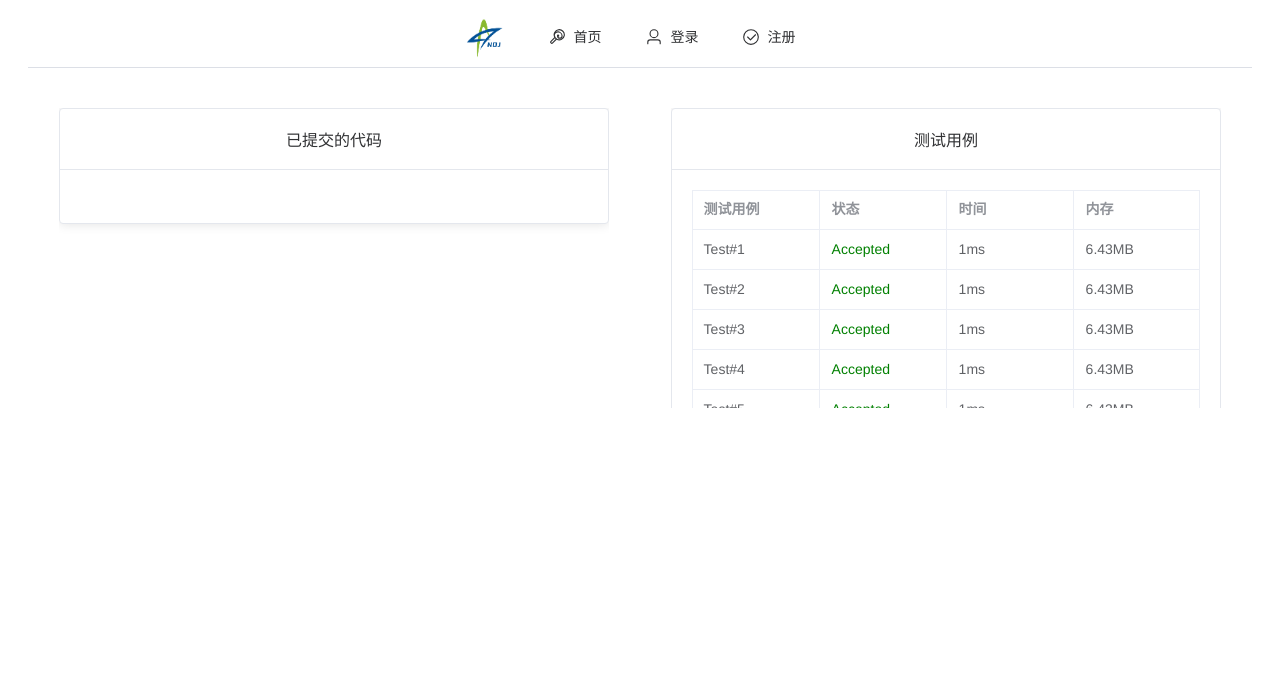
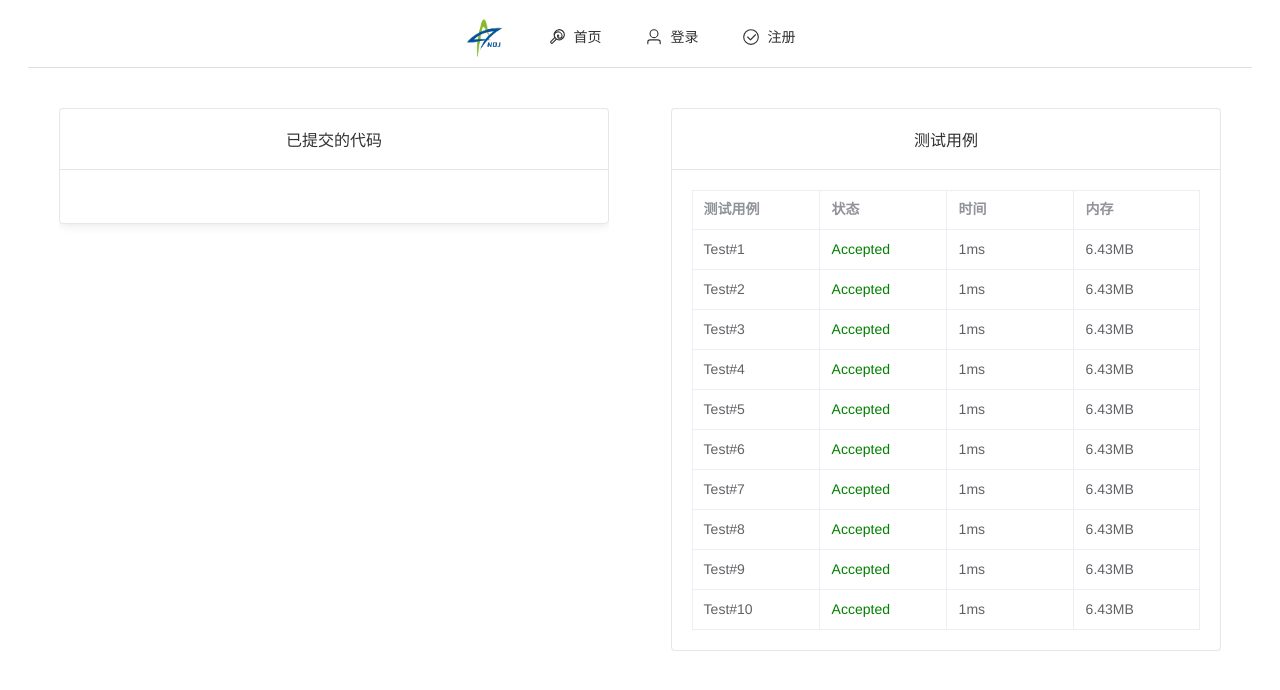
Before and after one commit to jjl9807/NOJ, a Vue app in the folder web/nojweb/: page /submission/1 in a window 1280 px wide. Shown: the top 690 px of the page. Built offline with nearby package versions, Linux system fonts and the light colour scheme.

Commit message:
Fix: Update announce page and testcase layout

```diff
--- a/web/nojweb/src/components/submission/submissionDetail.vue
+++ b/web/nojweb/src/components/submission/submissionDetail.vue
@@ -131,7 +131,7 @@
   .code-display,
   .test-cases {
     width: 45%;
-    height: 300px;
+    height: auto;
     overflow: auto;
   }
 
--- a/web/nojweb/src/components/views/announcement.vue
+++ b/web/nojweb/src/components/views/announcement.vue
@@ -42,7 +42,7 @@ export default {
     // 模拟加载公告数据
     async fetchAnnouncements() {
       // 模拟异步加载数据，此处应替换为实际的数据获取方式
-      await new Promise(resolve => setTimeout(resolve, 1000)); // 模拟异步加载延迟
+      await new Promise(resolve => setTimeout(resolve, 100)); // 模拟异步加载延迟
       this.announcements = [
         { aid: 1, title: "公告标题1", time: "2024-03-16" },
         { aid: 2, title: "公告标题2", time: "2024-03-15" },
```
